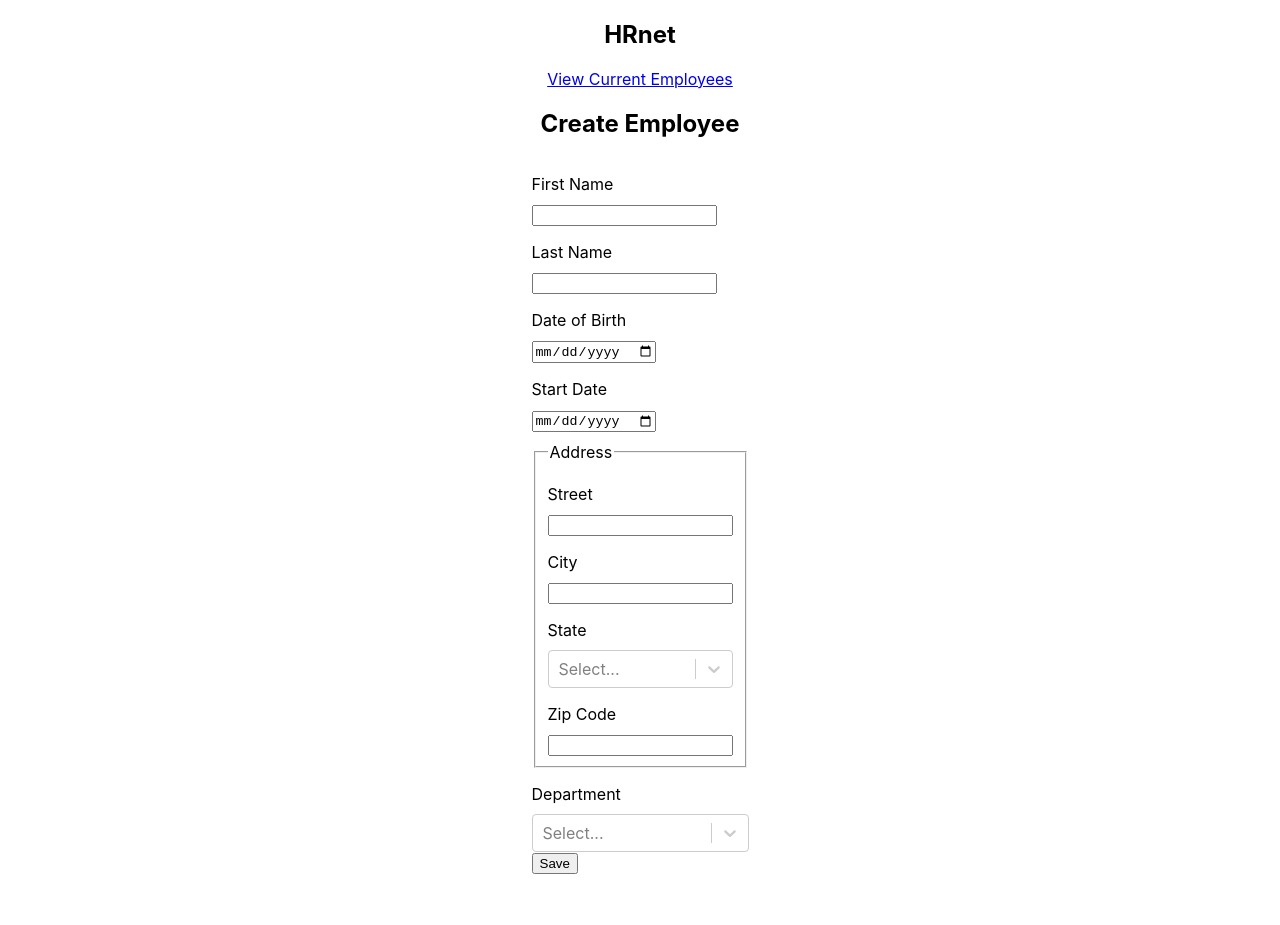
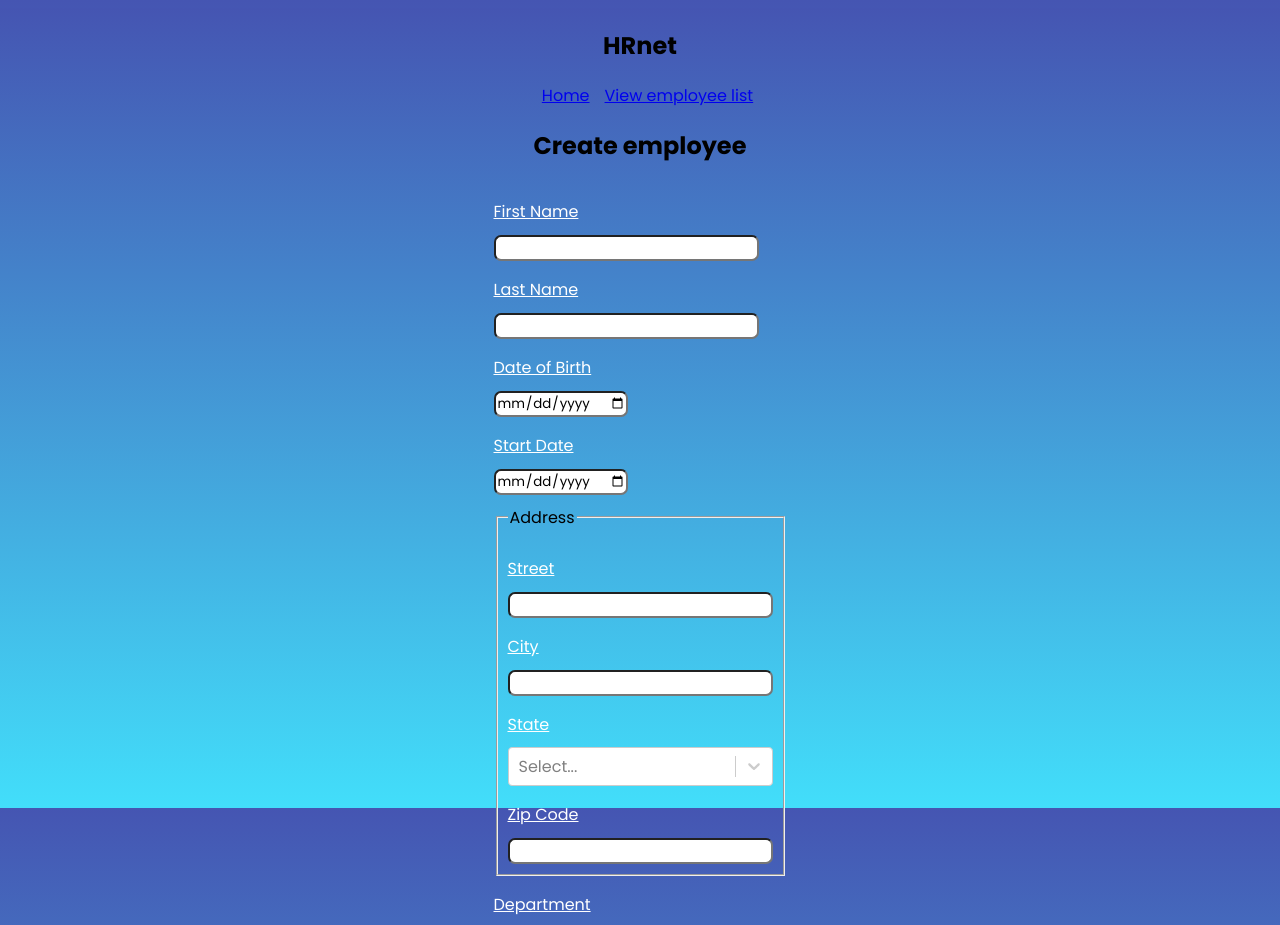
Before and after one commit to MaxTuron/hrnet, a React (Create React App) app: page / in a window 1280 px wide. Shown: the top 925 px of the page. Before the commit the page ends 874 px from the top, so only its background shows below. Built offline with nearby package versions, Linux system fonts and the light colour scheme.

Commit message:
Ajout CSS

```diff
--- a/src/components/header.jsx
+++ b/src/components/header.jsx
@@ -1,22 +1,14 @@
 import { Link } from "react-router-dom";
 import "../styles/header.css"
-export default function Header({title, children}) {
-    const url = window.location.href;
+export default function Header() {
     return (
     <nav className="main-nav">
         <div className="header">
             <h1>HRnet</h1>
-            {url === "http://localhost:3000/" ?
             <div className="block">
-                <Link  to="employeelist">{title}</Link>
-                <h2>{children}</h2>
+                <Link className="link" to="/">Home</Link>
+                <Link className="link" to="employeelist">View employee list</Link>
             </div>
-             :
-            <div className="block">
-                <Link to="/">{title}</Link>
-                <h2>{children}</h2>
-            </div>
-            }
         </div>
     </nav>
     );
--- a/src/pages/Accueil.jsx
+++ b/src/pages/Accueil.jsx
@@ -13,8 +13,10 @@ export default function Accueil() {
     const [user, setUser] = useState({ userFirstName: "", userLastName: "", userDateOfBirth: "", userStartDate: "", userStreet: "", userCity: "",  userState: "", userZipCode: "", userDepartment: "" });
 
     const handleSubmit = async e => {
-        e.preventDefault();
-          if(user.userFirstName === undefined || user.userLastName === undefined || user.userDateOfBirth === undefined || user.userStartDate === undefined || user.userStreet === undefined || user.userCity === undefined || user.userState === undefined || user.userZipCode === undefined || user.userDepartment === undefined){
+      console.log(e)
+      console.log(user)
+      e.preventDefault();
+        if(user.userFirstName === "" || user.userLastName === "" || user.userDateOfBirth === "" || user.userStartDate === "" || user.userStreet === "" || user.userCity === "" || user.userState === "" || user.userZipCode === "" || user.userDepartment === ""){
           alert("Veuillez remplir tous les champs")
           console.log(user)
         }else{
@@ -24,9 +26,10 @@ export default function Accueil() {
       }
 
   return (
-    <div>
-      <Header title="View Current Employees">Create Employee</Header>
-      <div className="container">
+    <div className='userForm'>
+      <Header/>
+      <h2>Create employee</h2>
+      <div>
         <form onSubmit={handleSubmit} id="create-employee">
 
             <label htmlFor="first-name">First Name</label>
@@ -51,14 +54,14 @@ export default function Accueil() {
                 <input id="city" name='city' type="text" value={user.userCity} onChange={(e) => setUser(currValue => ({ ...currValue, userCity: e.target.value }))}/>
 
                 <label htmlFor="state">State</label>
-                <Select onChange={(e) => setUser(currValue => ({ ...currValue, userState: e.abbreviation }))} options={states} type="text" name='state' id="state" />
+                <Select getOptionValue={(option) => option.label} onChange={(e) => setUser(currValue => ({ ...currValue, userState: e.abbreviation }))} options={states} type="text" name='state' id="state" />
                 <label htmlFor="zip-code">Zip Code</label>
                 <input id="zipCode" name='zipCode' type="number" value={user.userZipCode} onChange={(e) => setUser(currValue => ({ ...currValue, userZipCode: e.target.value }))}/>
             </fieldset>
 
             <label htmlFor="department">Department</label>
-            <Select onChange={(e) => setUser(currValue => ({ ...currValue, userDepartment: e.label }))} options={departements} type="text" name='department' id="department" />
-            <button type="submit">Save</button>
+            <Select getOptionValue={(option) => option.label} onChange={(e) => setUser(currValue => ({ ...currValue, userDepartment: e.label }))} options={departements} type="text" name='department' id="department" />
+            <button className="field btn" type="submit">Save</button>
 
         </form>
         {openModal && <Modal closeModal={setOpenModal}>User succesfully created!</Modal>}
--- a/src/pages/EmployeeList.jsx
+++ b/src/pages/EmployeeList.jsx
@@ -74,8 +74,9 @@ export default function Accueil() {
   } = useTable ( { columns, data, initialState: { pageIndex: 0 }, },useFilters, useGlobalFilter, useSortBy, usePagination )
 
   return (
-    <div>
-      <Header title="Home">Current employee</Header>
+    <div className="userDisplay">
+      <Header/>
+      <h2>Current employee</h2>
       <select
           value={pageSize}
           onChange={e => {
--- a/src/styles/header.css
+++ b/src/styles/header.css
@@ -9,6 +9,9 @@
 }
 .block{
     display: flex;
-    flex-direction: column;
-    align-items: center;
+    flex-direction: row;
 }
+
+.link{
+    padding-left: 15px;
+}
--- a/src/styles/main.css
+++ b/src/styles/main.css
@@ -1,13 +1,44 @@
-body {
-  margin: 0;
-  font-family: -apple-system, BlinkMacSystemFont, 'Segoe UI', 'Roboto', 'Oxygen',
-    'Ubuntu', 'Cantarell', 'Fira Sans', 'Droid Sans', 'Helvetica Neue',
-    sans-serif;
-  -webkit-font-smoothing: antialiased;
-  -moz-osx-font-smoothing: grayscale;
+@import url('https://fonts.googleapis.com/css?family=Poppins:400,500,600,700&display=swap');
+*{
+  font-family: 'Poppins', sans-serif;
+}
+html,body{
+  display: grid;
+  place-items: center;
+  background: -webkit-linear-gradient( #4555b2, #42defa);
+  background-repeat: no-repeat;
+  background-attachment: fixed;
+  width: 100%;
+  height: 99.5%;
+  align-items: baseline;
+}
+form .btn{
+  height: 50px;
+  width: 100%;
+  border-radius: 5px;
+  position: relative;
+  overflow: hidden;
+  margin-top: 10px;
+  background: -webkit-linear-gradient(left, #4555b2, #42defa);
+  color: white;
 }
 
-code {
-  font-family: source-code-pro, Menlo, Monaco, Consolas, 'Courier New',
-    monospace;
+.address{
+  padding: 10px;
 }
+
+label {
+  color: white;
+  text-decoration: underline;
+}
+
+input, select {
+  border-radius: 7px;
+}
+
+.userForm{
+  display: flex;
+  justify-content: center;
+  flex-direction: column;
+  align-items: center;
+}
--- a/src/styles/modal.css
+++ b/src/styles/modal.css
@@ -1,16 +1,16 @@
 .modalBackground {
-width: 100vw;
-height: 100vh;
-background-color: rgba(200,200,200);
+width: 100%;
+background: -webkit-linear-gradient( #4555b2, #42defa);
 position: fixed;
 display: flex;
 justify-content: center;
 align-items: center;
+top: 0%;
+left:0%;
+bottom: 0%;
 }
 
 .modalContainer {
-    width: 500px;
-    height: 500px;
     border-radius: 12px;
     background-color: white;
     box-shadow: rgba(0,0,0,0.35) 0px 5px 15px;
--- a/src/styles/table.css
+++ b/src/styles/table.css
@@ -9,3 +9,10 @@ th, td {
     border-bottom: 1px solid black;
     border-right: 1px solid black;
   }
+
+.userDisplay{
+  display: flex;
+  justify-content: center;
+  flex-direction: column;
+  align-items: center;
+}
```
Lines whose indentation alone changed are shown as unchanged.
